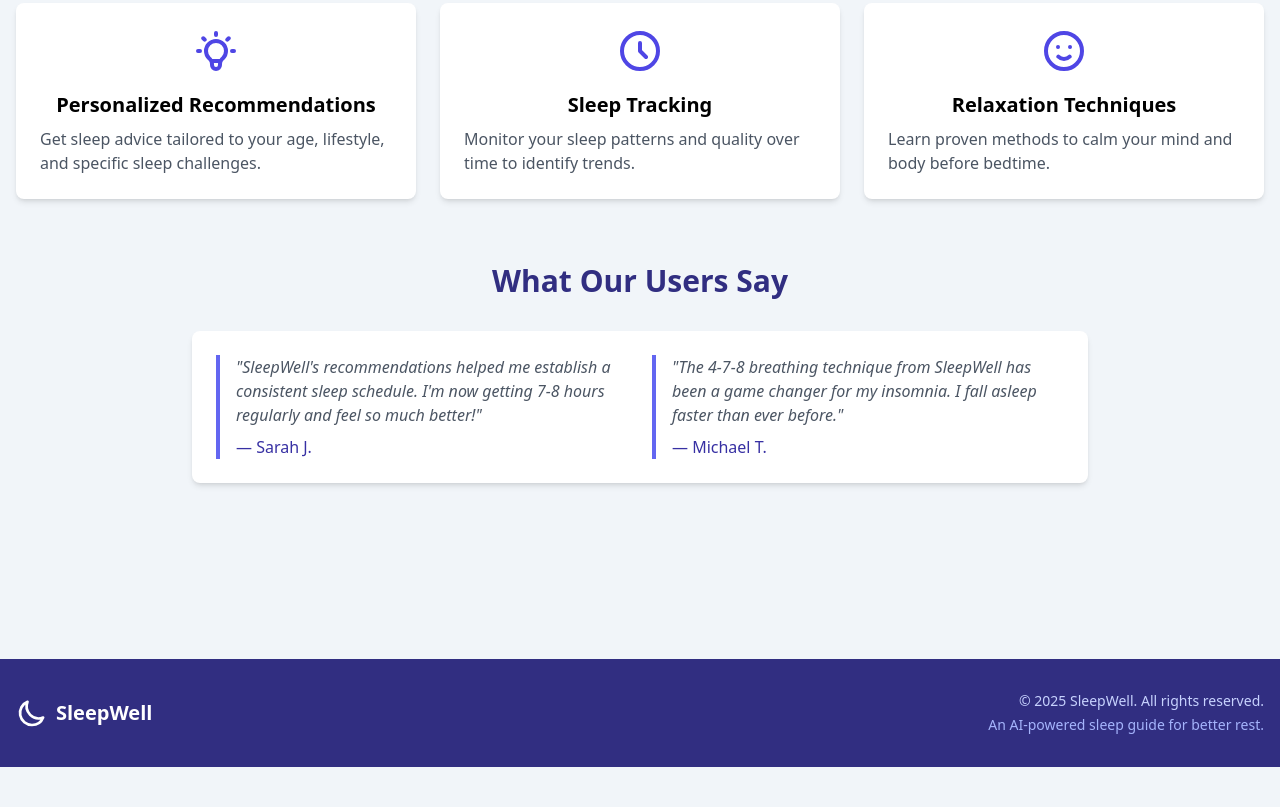
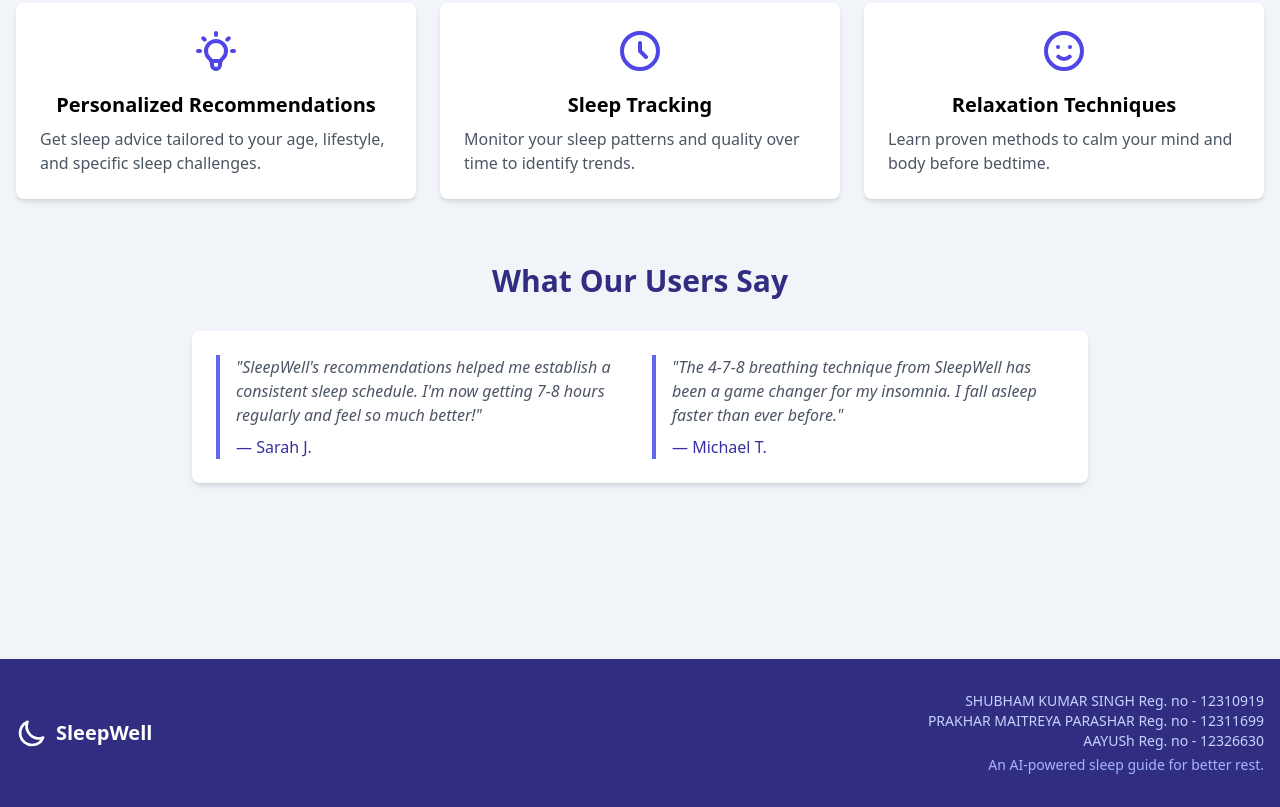
Before and after one commit to shubham2027/Free-AI-Sleep-Guide, a plain HTML site: page index.html in a window 1280 px wide. Shown: the part 1207-2014 px from the top of the page. Before the commit the page ends 1974 px from the top, so only its background shows below. Drawn offline with nearby package versions, Linux system fonts and the light colour scheme.

Commit message:
Update index.html

```diff
--- a/index.html
+++ b/index.html
@@ -189,7 +189,9 @@
                     <span class="text-xl font-bold">SleepWell</span>
                 </div>
                 <div class="text-center md:text-right">
-                    <p class="text-sm text-indigo-200">© 2025 SleepWell. All rights reserved.</p>
+                    <p class="text-sm text-indigo-200">SHUBHAM KUMAR SINGH Reg. no - 12310919</p>
+                    <p class="text-sm text-indigo-200">PRAKHAR MAITREYA PARASHAR Reg. no - 12311699</p>
+                    <p class="text-sm text-indigo-200">AAYUSh Reg. no - 12326630</p>
                     <p class="text-sm text-indigo-300 mt-1">An AI-powered sleep guide for better rest.</p>
                 </div>
             </div>
```
